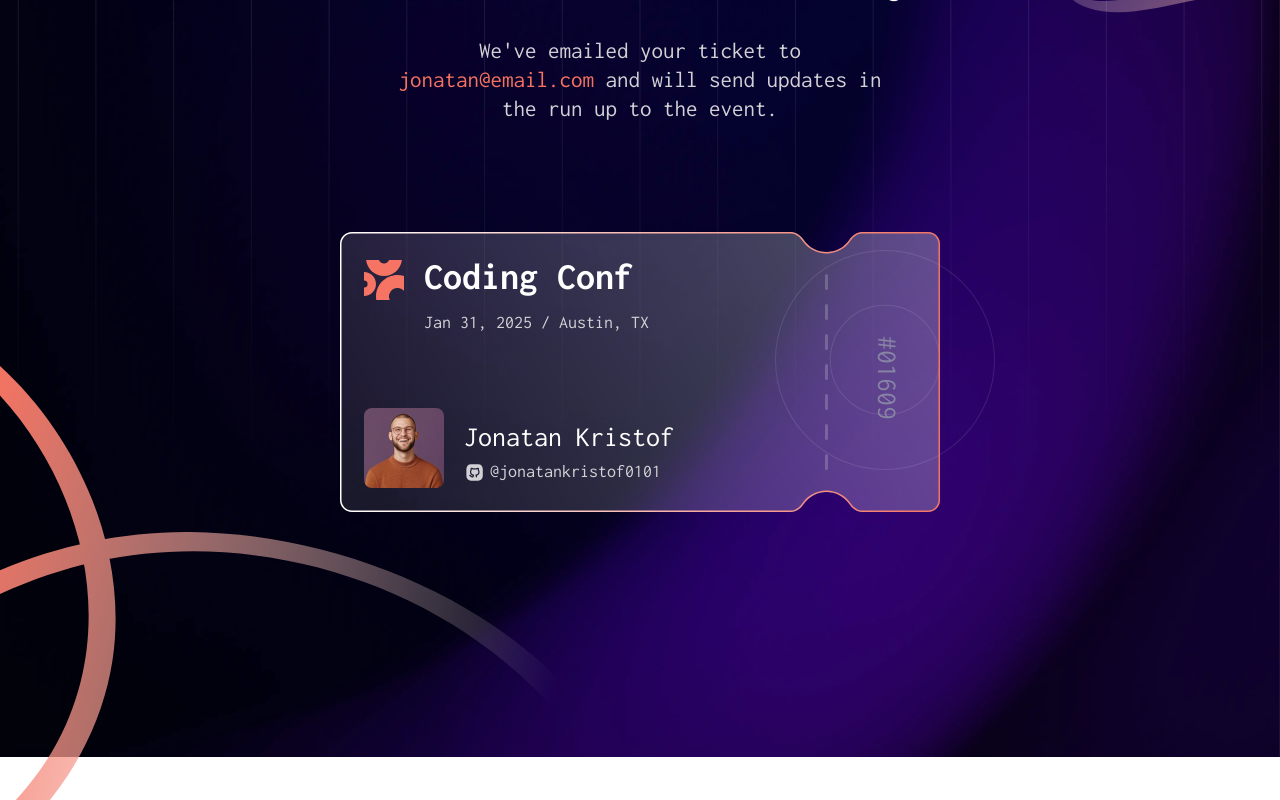
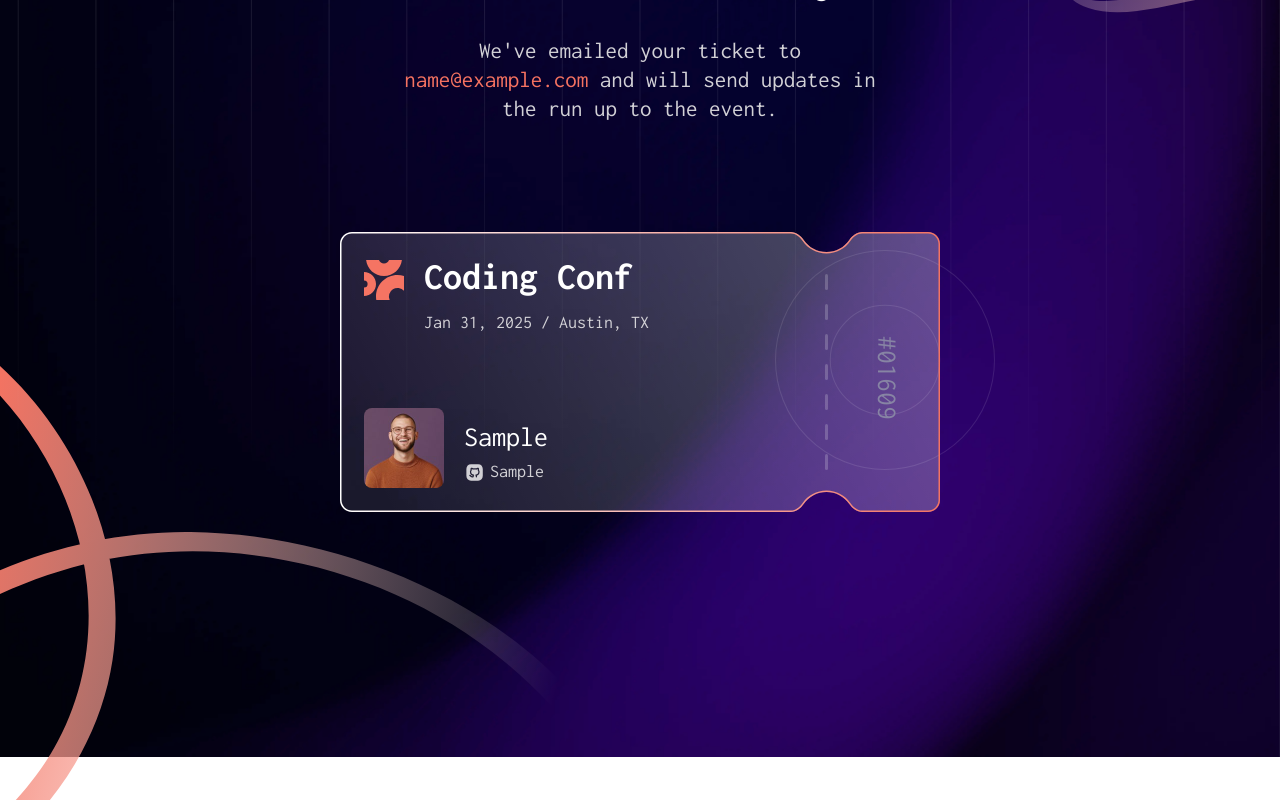
Before and after one commit to YokoMentor/conference-ticket-generator, a React (Vite) app: page / in a window 1280 px wide. Both pictures are taken after typing "Sample", "name@example.com", "Sample" into the empty fields and a click on the button "Generate My Ticket". Shown: the part 264-1064 px from the top of the page. Built offline with nearby package versions, Linux system fonts and the light colour scheme.

Commit message:
Added props to Congrats page

```diff
--- a/src/App.jsx
+++ b/src/App.jsx
@@ -166,7 +166,7 @@ function App() {
             </div>
           </form>
         </div>}
-        {isVisible && <CongratsPage/>}
+        {isVisible && <CongratsPage name = {name} email = {email} username = {username}/>}
       </div>
     </div>
   )
--- a/src/CongratsPage.jsx
+++ b/src/CongratsPage.jsx
@@ -4,12 +4,12 @@ import logoMark from './images/logo-mark.svg'
 import imageAvatar from './images/image-avatar.jpg'
 import iconGitHub from './images/icon-github.svg'
 
-function CongratsPage(){
+function CongratsPage({name, email, username}){
     return (
         <div className='flex flex-col justify-center items-center text-center w-[344px] md:w-[786px] mb-9 md:mb-12'>
             <div className='flex flex-col items-center mb-[70px] md:mb-[110px]'>
-                <h1 className='text-heading text-[28px] md:text-[58px] font-bold leading-[2rem] md:leading-[4rem] mb-6 md:mb-8'>Congrats, <span className='text-highlight'>Jonatan Kristof</span>! Your ticket is ready.</h1>
-                <p className='text-paragraph text-[19px] md:text-[23px] leading-[1.5rem] md:leading-[1.8rem] md:w-[488px]'>We've emailed your ticket to <span className='text-highlight'>jonatan@email.com</span> and will send updates in the run up to the event.</p>
+                <h1 className='text-heading text-[28px] md:text-[58px] font-bold leading-[2rem] md:leading-[4rem] mb-6 md:mb-8'>Congrats, <span className='text-highlight'>{name}</span>! Your ticket is ready.</h1>
+                <p className='text-paragraph text-[19px] md:text-[23px] leading-[1.5rem] md:leading-[1.8rem] md:w-[488px]'>We've emailed your ticket to <span className='text-highlight'>{email}</span> and will send updates in the run up to the event.</p>
             </div>
             <div className='bg-ticket-mobile md:bg-ticket-desktop bg-no-repeat w-[346px] h-[164px] md:w-[600px] md:h-[280px] flex justify-between mx-4 mb-60'>
                 <div className='mt-3 md:mt-4'>
@@ -23,10 +23,10 @@ function CongratsPage(){
                     <div className='flex text-left ml-4 md:ml-6'>
                         <img src={imageAvatar} alt="image avatar" className='w-[45px] h-[45px] md:w-[80px] md:h-[80px] mr-3 md:mr-5 mt-2 rounded-lg' />
                         <div>
-                            <h2 className='text-heading text-[18px] md:text-[28px] mt-2 md:mt-4'>Jonatan Kristof</h2>
+                            <h2 className='text-heading text-[18px] md:text-[28px] mt-2 md:mt-4'>{name}</h2>
                             <div className='flex items-center'>
                                 <img src={iconGitHub} alt="icon GitHub" className='w-[16px] h-[16px] md:w-[22px] md:h-[22px] mr-1'/>
-                                <p className='text-paragraph text-[14px] md:text-[18px]'>@jonatankristof0101</p>
+                                <p className='text-paragraph text-[14px] md:text-[18px]'>{username}</p>
                             </div>
                         </div>
                     </div>
```
